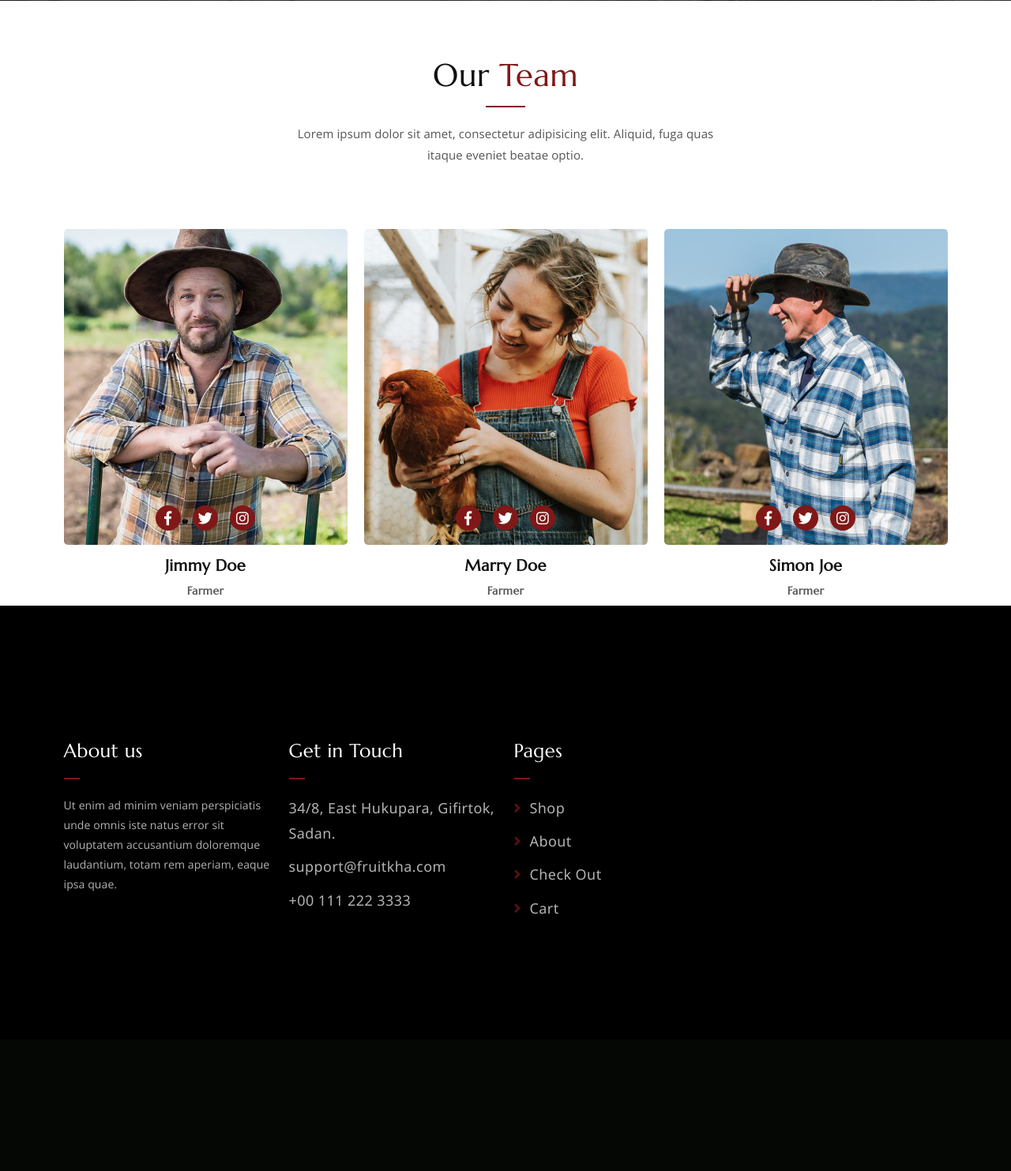
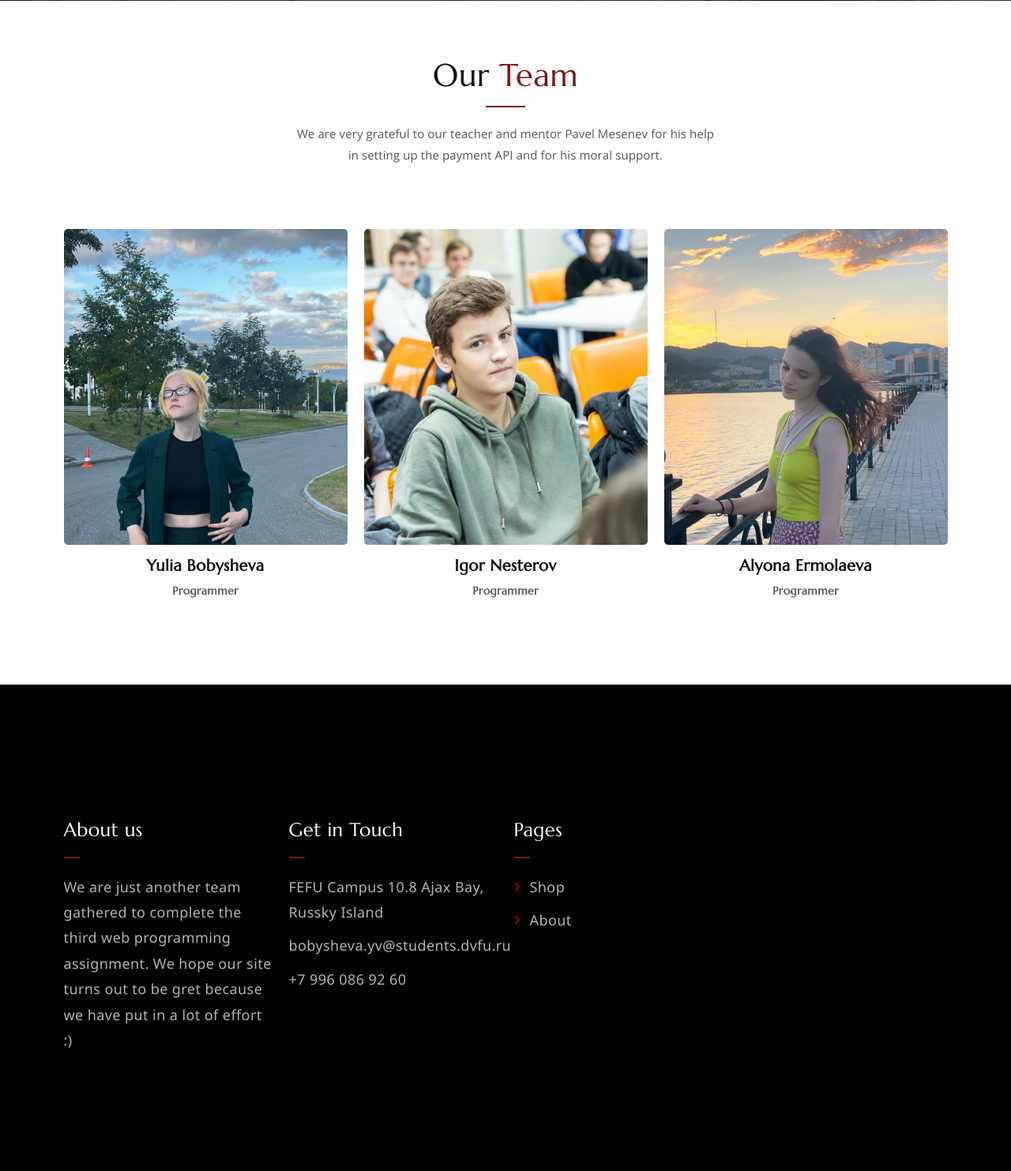
Before and after one commit to ByterGame/Karmen-dress-store, a Django app: page /about/ in a window 1280 px wide. Shown: the part 456-1939 px from the top of the page at 79% size. Before the commit the page ends 1614 px from the top, so only its background shows below. Run offline with Django 5.2, Linux system fonts and the light colour scheme; parts of the project's set-up code (start-up, migrations or seed data) failed here and were passed over; some libraries are stand-ins or nearby versions.

Commit message:
about changed

```diff
--- a/static/css/main.css
+++ b/static/css/main.css
@@ -16,6 +16,7 @@ html {
   font-weight: 400;
   line-height: 28px;
   height: 100%;
+  cursor: default;
 }
 
 body {
@@ -2158,15 +2159,15 @@ a.video-play-btn {
 }
 
 .team-bg-1 {
-  background-image: url(../img/team/team-1.jpg);
+  background-image: url(../img/team/team1.jpg);
 }
 
 .team-bg-2 {
-  background-image: url(../img/team/team-2.jpg);
+  background-image: url(../img/team/team2.jpg);
 }
 
 .team-bg-3 {
-  background-image: url(../img/team/team-3.jpg);
+  background-image: url(../img/team/team3.jpg);
 }
 
 .team-bg {
--- a/templates/about.html
+++ b/templates/about.html
@@ -28,8 +28,7 @@
                 <div class="col-lg-8 offset-lg-2 text-center">
                     <div class="section-title">
                         <h3>Our <span class="orange-text">Team</span></h3>
-                        <p>Lorem ipsum dolor sit amet, consectetur adipisicing elit. Aliquid, fuga quas itaque eveniet
-                            beatae optio.</p>
+                        <p>We are very grateful to our teacher and mentor Pavel Mesenev for his help in setting up the payment API and for his moral support.</p>
                     </div>
                 </div>
             </div>
@@ -37,37 +36,23 @@
                 <div class="col-lg-4 col-md-6">
                     <div class="single-team-item">
                         <div class="team-bg team-bg-1"></div>
-                        <h4>Jimmy Doe <span>Farmer</span></h4>
-                        <ul class="social-link-team">
-                            <li><a href="#" target="_blank"><i class="fab fa-facebook-f"></i></a></li>
-                            <li><a href="#" target="_blank"><i class="fab fa-twitter"></i></a></li>
-                            <li><a href="#" target="_blank"><i class="fab fa-instagram"></i></a></li>
-                        </ul>
+                        <h4><a href="https://t.me/yobysheva">Yulia Bobysheva<span>Programmer</span></a></h4>
                     </div>
                 </div>
                 <div class="col-lg-4 col-md-6">
                     <div class="single-team-item">
                         <div class="team-bg team-bg-2"></div>
-                        <h4>Marry Doe <span>Farmer</span></h4>
-                        <ul class="social-link-team">
-                            <li><a href="#" target="_blank"><i class="fab fa-facebook-f"></i></a></li>
-                            <li><a href="#" target="_blank"><i class="fab fa-twitter"></i></a></li>
-                            <li><a href="#" target="_blank"><i class="fab fa-instagram"></i></a></li>
-                        </ul>
+                        <h4><a href="https://t.me/byter1">Igor Nesterov<span>Programmer</span></a></h4>
                     </div>
                 </div>
                 <div class="col-lg-4 col-md-6 offset-md-3 offset-lg-0">
                     <div class="single-team-item">
                         <div class="team-bg team-bg-3"></div>
-                        <h4>Simon Joe <span>Farmer</span></h4>
-                        <ul class="social-link-team">
-                            <li><a href="#" target="_blank"><i class="fab fa-facebook-f"></i></a></li>
-                            <li><a href="#" target="_blank"><i class="fab fa-twitter"></i></a></li>
-                            <li><a href="#" target="_blank"><i class="fab fa-instagram"></i></a></li>
-                        </ul>
+                        <h4><a href="https://t.me/eeetwinkle">Alyona Ermolaeva<span>Programmer</span></a></h4>
                     </div>
                 </div>
             </div>
+            <div class="mb-150"></div>
         </div>
     </div>
     <!-- end team section -->
--- a/templates/base.html
+++ b/templates/base.html
@@ -235,17 +235,18 @@
             <div class="col-lg-3 col-md-6">
                 <div class="footer-box about-widget">
                     <h2 class="widget-title">About us</h2>
-                    <p>Ut enim ad minim veniam perspiciatis unde omnis iste natus error sit voluptatem accusantium
-                        doloremque laudantium, totam rem aperiam, eaque ipsa quae.</p>
+                    <ul>
+                    <li>We are just another team gathered to complete the third web programming assignment. We hope our site turns out to be gret because we have put in a lot of effort :)
+</li></ul>
                 </div>
             </div>
             <div class="col-lg-3 col-md-6">
                 <div class="footer-box get-in-touch">
                     <h2 class="widget-title">Get in Touch</h2>
                     <ul>
-                        <li>34/8, East Hukupara, Gifirtok, Sadan.</li>
-                        <li>support@fruitkha.com</li>
-                        <li>+00 111 222 3333</li>
+                        <li>FEFU Campus 10.8 Ajax Bay, Russky Island</li>
+                        <li>bobysheva.yv@students.dvfu.ru</li>
+                        <li>+7 996 086 92 60</li>
                     </ul>
                 </div>
             </div>
@@ -255,8 +256,10 @@
                     <ul>
                         <li><a href="{% url 'products:index' %}">Shop</a></li>
                         <li><a href="{% url 'products:about' %}">About</a></li>
-                        <li><a href="{% url 'products:checkout' %}">Check Out</a></li>
-                        <li><a href="{% url 'products:cart' %}">Cart</a></li>
+                        {% if user.is_authenticated %}
+                                <li><a href="{% url 'products:cart' %}">Cart</a></li>
+                                <li><a href="{% url 'products:likes' %}">Favorites</a></li>
+                        {% endif %}
                     </ul>
                 </div>
             </div>
@@ -468,7 +471,7 @@ $(document).ready(function() {
     });
 </script>
 <script>
-    $(document).on('click', '.fa-window-close', function(e) {
+    $(document).on('click', '.fa-window-close-cart', function(e) {
         e.preventDefault();
 
         const dressId = $(this).data('dress-id');
--- a/templates/cart.html
+++ b/templates/cart.html
@@ -48,7 +48,7 @@
                             {% if user.is_authenticated %}
                                 {% for dress in carted_dresses %}
                                     <tr class="table-body-row" id="row-{{ dress.id }}">
-                                        <td class="product-remove"><a href="{% url 'users:remove_from_cart' %}"><i class="far fa-window-close" data-dress-id="{{ dress.id }}"></i></a></td>
+                                        <td class="product-remove"><a href="{% url 'users:remove_from_cart' %}"><i class="far fa-window-close fa-window-close-cart" data-dress-id="{{ dress.id }}"></i></a></td>
                                     <td class="product-image"><a href="{% url 'products:single_product' dress.id %}"><img src="{{ dress.photo.url }}" alt="{{ dress.name }}"></a></td>
                                     <td class="product-name">{{ dress.name }}</td>
                                     <td class="product-price">${{ dress.cost }}</td>
```
Also changed, not shown: static/img/team/team1.jpg (added), static/img/team/team2.jpg (added), static/img/team/team3.jpg (added).
